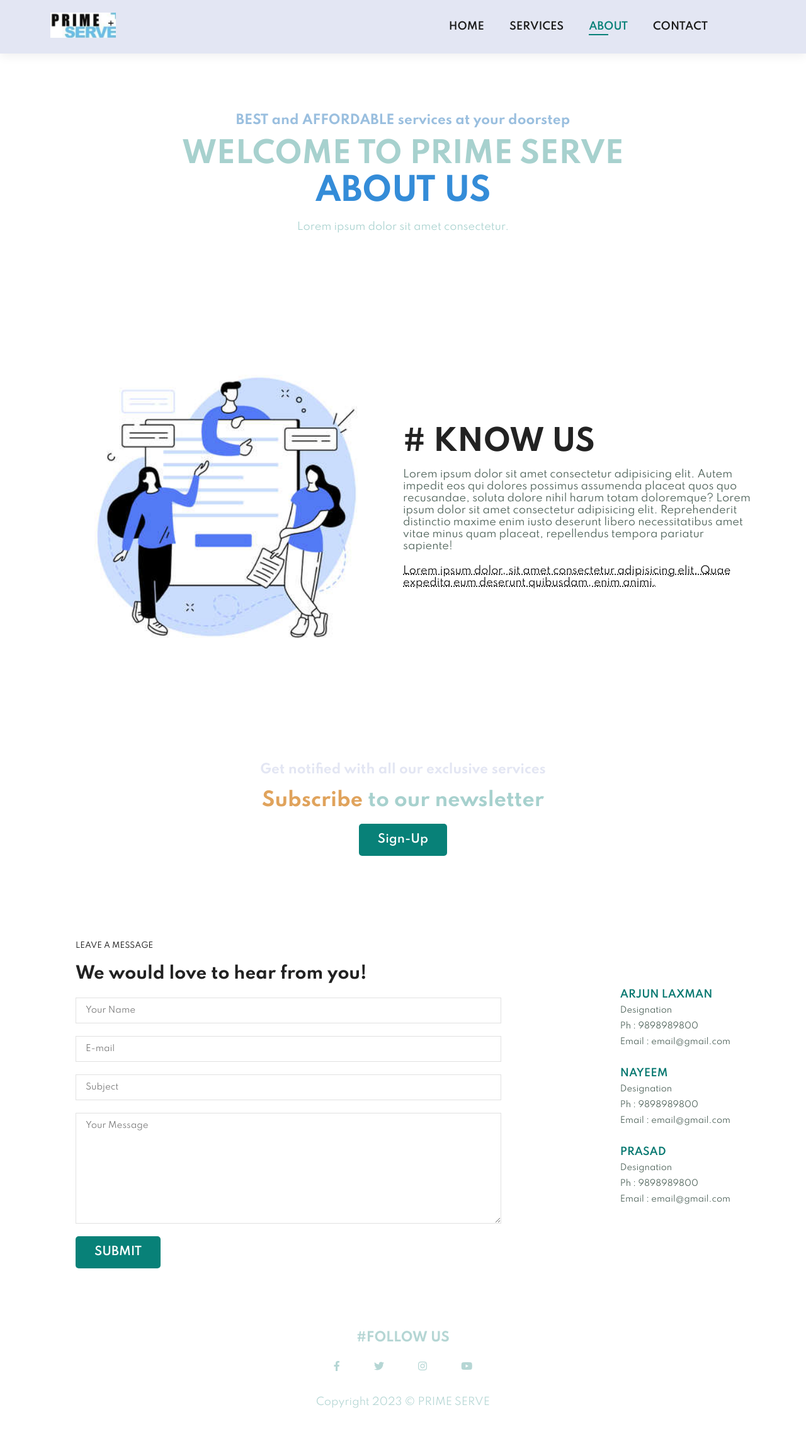
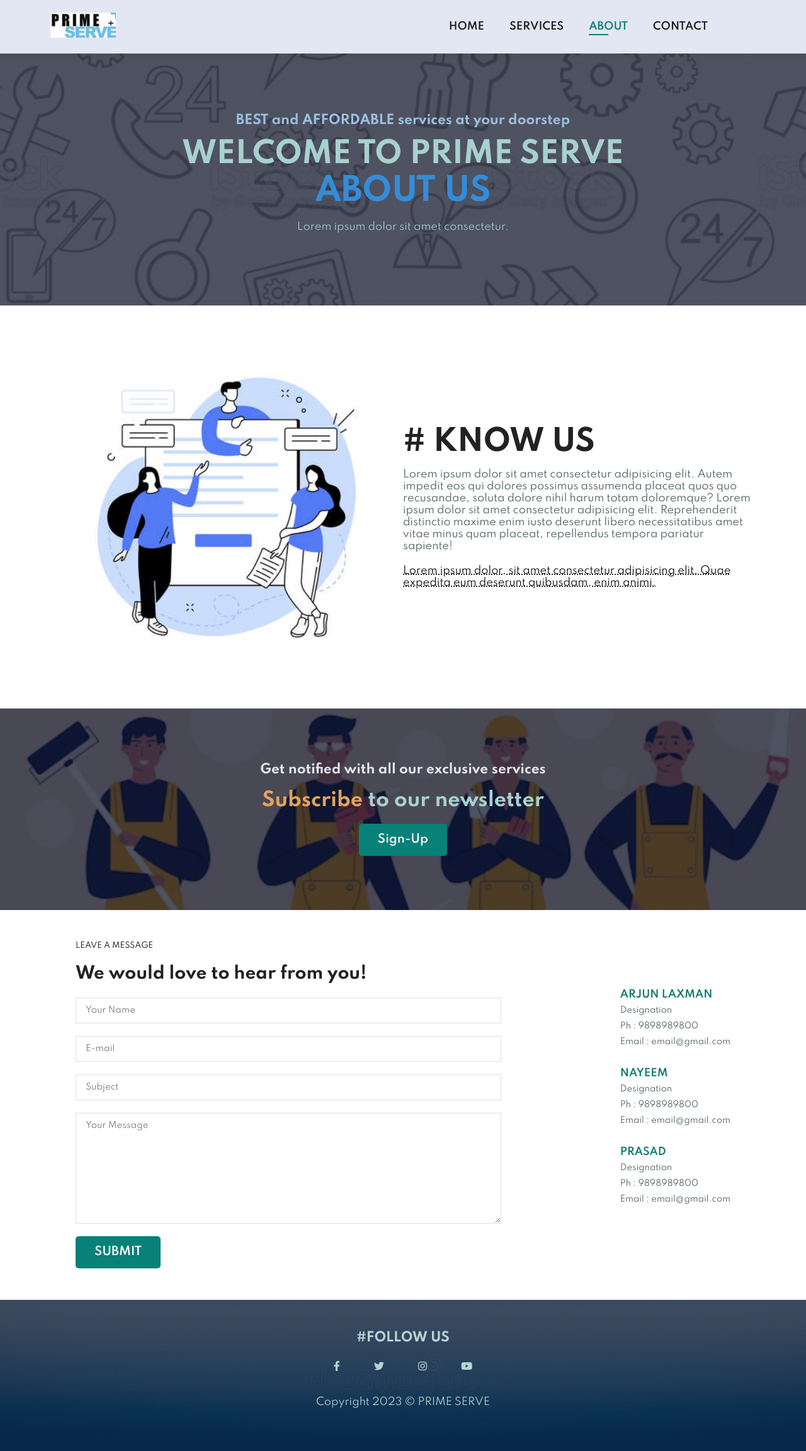
Before and after one commit to NitinReddy-dev/ServicesCompanyWebsite, a plain HTML site: page about.html in a window 1280 px wide. Shown: the whole page at 63% size. Drawn offline with Linux system fonts and the light colour scheme.

Commit message:
Update style.css

```diff
--- a/style.css
+++ b/style.css
@@ -127,7 +127,7 @@ body {
 }
 
 #hero {
-    background-image: -moz-linear-gradient(rgba(4, 9, 30, 0.7), rgba(4, 9, 30, 0.7)),url(images/herobg.jpg );
+    background-image: linear-gradient(rgba(4, 9, 30, 0.7), rgba(4, 9, 30, 0.7)),url(images/herobg.jpg );
     height: 50vh;
     width: 100%;
     background-position: center;
@@ -203,7 +203,7 @@ body {
     justify-content: center;
     align-items: center;
     text-align: center;
-    background-image: -moz-linear-gradient(rgba(4, 9, 30, 0.7), rgba(4, 9, 30, 0.7)), url(images/banner.jpg);
+    background-image: linear-gradient(rgba(4, 9, 30, 0.7), rgba(4, 9, 30, 0.7)), url(images/banner.jpg);
     background-position: center;
     background-size: cover;
     width: 100%;
@@ -260,7 +260,7 @@ body {
     justify-content: center;
     align-items: center;
     text-align: center;
-    background-image: -moz-linear-gradient(rgba(4, 9, 30, 0.7), rgba(4, 9, 30, 0.7)), url(images/con.jpg);
+    background-image: linear-gradient(rgba(4, 9, 30, 0.7), rgba(4, 9, 30, 0.7)), url(images/con.jpg);
     background-position: center;
     background-size: cover;
     width: 100%;
@@ -377,7 +377,7 @@ body {
     justify-content: center;
     align-items: center;
     text-align: center;
-    background-image: -moz-linear-gradient(rgba(4, 9, 30, 0.7), rgba(4, 9, 30, 0.7)), url(images/foot.jpg);
+    background-image: linear-gradient(rgba(4, 9, 30, 0.7), rgba(4, 9, 30, 0.7)), url(images/foot.jpg);
     background-position: center;
     background-size: cover;
     width: 100%;
```
